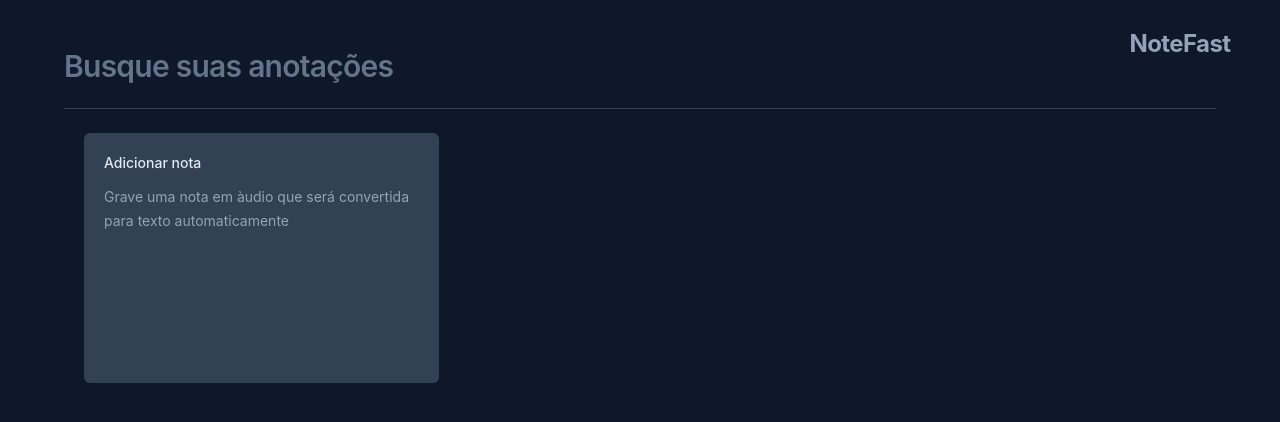
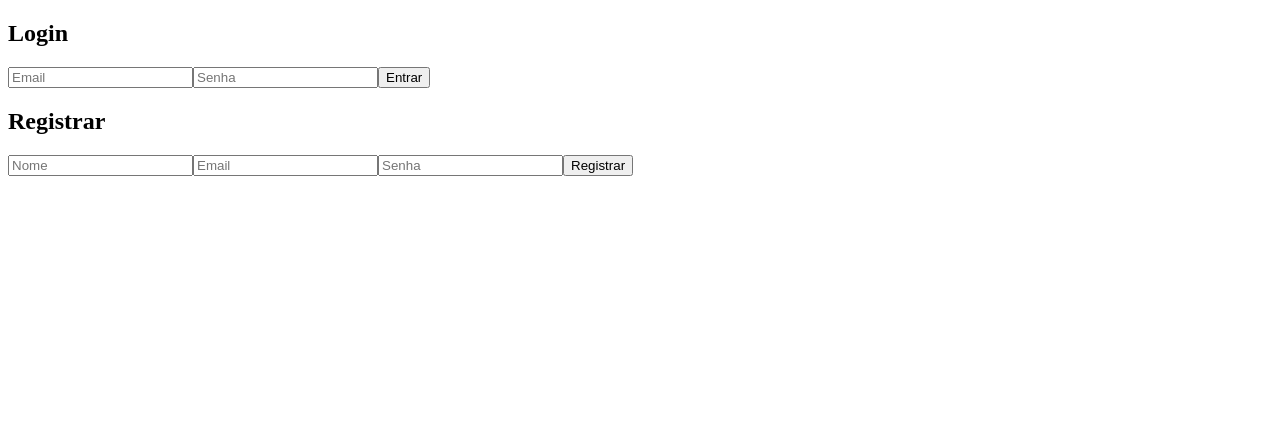
Before and after one commit to EdsonGaspar/notepad, a React (Vite) app: page / in a window 1280 px wide. Shown: the top 422 px of the page. Built offline with nearby package versions, Linux system fonts and the light colour scheme.

Commit message:
Feat: Esta a registar e a rota entre os components.

```diff
--- a/src/app.tsx
+++ b/src/app.tsx
@@ -1,119 +1,35 @@
-import { ChangeEvent, useState } from "react";
-// import logo from "./assets/logo-nlw-expert.svg";
-import { AddNoteCard } from "./components/new-note-card";
-import { NoteCard } from "./components/note-card";
-import "./index.css";
+import React, { useState } from "react";
+import Register from "./components/register";
+import Login from "./components/logint";
+import ProtectedPage from "./components/protected-page";
 
-// const K = {
-//   date: new Date(),
-//   content: "Primeiro conteudo, explicado.",
-// };
-interface Note {
-  id: string;
-  date: Date;
-  content: string;
-}
-export function App() {
-  const [onSearch, setOnSearch] = useState("");
-  const [notas, setNotas] = useState<Note[]>(() => {
-    const noteOnStorage = localStorage.getItem("note");
-    if (noteOnStorage) {
-      return JSON.parse(noteOnStorage);
-    }
-    return [];
-  });
+const App: React.FC = () => {
+  const [isAuthenticated, setIsAuthenticated] = useState(false);
+  const [currentUser, setCurrentUser] = useState("");
 
-  function onNoteCreated(content: string) {
-    const newNote = {
-      id: crypto.randomUUID(),
-      date: new Date(),
-      content,
-    };
-
-    const notasArray = [newNote, ...notas];
-
-    setNotas(notasArray);
-
-    localStorage.setItem("note", JSON.stringify(notasArray));
-  }
-
-  function onNoteDeleted(id: string) {
-    const notaDeleted = notas.filter((nota) => {
-      return nota.id !== id;
-    });
-
-    setNotas(notaDeleted);
-
-    localStorage.setItem("note", JSON.stringify(notaDeleted));
-  }
-
-  function onNoteUpdated(id: string, content: string) {
-    const notaUpdated = notas.map((nota) => {
-      if (nota.id === id) {
-        return { ...nota, content };
-      }
-      return nota;
-    });
-
-    setNotas(notaUpdated);
-
-    localStorage.setItem("note", JSON.stringify(notaUpdated));
-
-    console.log(notaUpdated);
-  }
-
-  // function editNote(id: string) {
-  //   const nota = notas.find((nota) => nota.id === id);
-
-  //   console.log(nota);
-  // }
-
-  function handleSearch(event: ChangeEvent<HTMLInputElement>) {
-    const query = event.target.value;
-
-    setOnSearch(query);
-  }
-
-  // console.log(onSearch);
-
-  const filtereNotes =
-    onSearch !== ""
-      ? notas.filter((note) =>
-          note.content
-            .toLocaleLowerCase()
-            .includes(onSearch.toLocaleLowerCase())
-        )
-      : notas;
+  const handleRegisterSuccess = () => setIsAuthenticated(false);
+  const handleLoginSuccess = (name: string) => {
+    setCurrentUser(name);
+    setIsAuthenticated(true);
+  };
+  const handleLogout = () => {
+    setCurrentUser("");
+    setIsAuthenticated(false);
+  };
 
   return (
-    <div className="max-w-6xl mx-auto my-12 space-y-6 px-5 lg:px-0">
-      {/* <img src={logo} alt="NLW Expert logo" /> */}
-      <p className="text-2xl text-center text-slate-400 font-bold py-2 px-4 tracking-tight cursor-pointer hover:text-slate-200 transition-all hover:rounded-lg w-40 absolute top-5 right-5 hover:scale-105 duration-300 ">
-        <span>NoteFast</span>
-      </p>
-      <form className="w-full">
-        <input
-          type="text"
-          placeholder="Busque suas anotações"
-          className="w-full bg-transparent text-3xl font-semibold tracking-tight placeholder:text-slate-500 outline-none"
-          onChange={handleSearch}
-        />
-      </form>
-      <div className="h-px bg-slate-700"></div>
+    <div>
+      {!isAuthenticated ? (
+        <>
+          <Login onLoginSuccess={handleLoginSuccess} />
 
-      <div className="grid grid-cols-1 md:grid-cols-2 md:px-5 lg:grid-cols-3 gap-6 auto-rows-[250px]">
-        <AddNoteCard onNoteCreated={onNoteCreated} />
-        {filtereNotes.map((note) => {
-          return (
-            <NoteCard
-              key={note.id}
-              note={note}
-              onNoteDeleted={onNoteDeleted}
-              onNoteUpdated={onNoteUpdated}
-            />
-          );
-        })}
-      </div>
+          <Register onRegisterSuccess={handleRegisterSuccess} />
+        </>
+      ) : (
+        <ProtectedPage onLogout={handleLogout} name={currentUser} />
+      )}
     </div>
   );
-}
+};
+
+export default App;
--- /dev/null
+++ b/src/components/logint.tsx
@@ -0,0 +1,52 @@
+import React, { useState } from "react";
+
+interface Props {
+  onLoginSuccess: (name: string) => void;
+}
+
+const Login: React.FC<Props> = ({ onLoginSuccess }) => {
+  const [email, setEmail] = useState("");
+  const [password, setPassword] = useState("");
+
+  const handleSubmit = (e: React.FormEvent) => {
+    e.preventDefault();
+
+    const user = localStorage.getItem(email);
+    if (!user) {
+      alert("Usuário não encontrado!");
+      return;
+    }
+
+    const parsedUser = JSON.parse(user);
+    if (parsedUser.password !== password) {
+      alert("Senha incorreta!");
+      return;
+    }
+
+    alert("Login bem-sucedido!");
+    onLoginSuccess(parsedUser.name);
+  };
+
+  return (
+    <form onSubmit={handleSubmit}>
+      <h2>Login</h2>
+      <input
+        type="email"
+        placeholder="Email"
+        value={email}
+        onChange={(e) => setEmail(e.target.value)}
+        required
+      />
+      <input
+        type="password"
+        placeholder="Senha"
+        value={password}
+        onChange={(e) => setPassword(e.target.value)}
+        required
+      />
+      <button type="submit">Entrar</button>
+    </form>
+  );
+};
+
+export default Login;
--- /dev/null
+++ b/src/components/protected-page.tsx
@@ -0,0 +1,17 @@
+import React from "react";
+
+interface Props {
+  name: string;
+  onLogout: () => void;
+}
+
+const ProtectedPage: React.FC<Props> = ({ name, onLogout }) => {
+  return (
+    <div>
+      <h2>Bem-vindo, {name}!</h2>
+      <button onClick={onLogout}>Sair</button>
+    </div>
+  );
+};
+
+export default ProtectedPage;
--- /dev/null
+++ b/src/components/register.tsx
@@ -0,0 +1,64 @@
+import React, { useState } from "react";
+
+interface User {
+  name: string;
+  email: string;
+  password: string;
+}
+
+const Register: React.FC<{ onRegisterSuccess: () => void }> = ({
+  onRegisterSuccess,
+}) => {
+  const [form, setForm] = useState<User>({ name: "", email: "", password: "" });
+
+  const handleChange = (e: React.ChangeEvent<HTMLInputElement>) => {
+    const { name, value } = e.target;
+    setForm((prev) => ({ ...prev, [name]: value }));
+  };
+
+  const handleSubmit = (e: React.FormEvent) => {
+    e.preventDefault();
+    const existingUser = localStorage.getItem(form.email);
+    if (existingUser) {
+      alert("Usuário já registrado com esse email!");
+      return;
+    }
+
+    localStorage.setItem(form.email, JSON.stringify(form));
+    alert("Registro bem-sucedido! Faça login.");
+    onRegisterSuccess();
+  };
+
+  return (
+    <form onSubmit={handleSubmit}>
+      <h2>Registrar</h2>
+      <input
+        type="text"
+        name="name"
+        placeholder="Nome"
+        value={form.name}
+        onChange={handleChange}
+        required
+      />
+      <input
+        type="email"
+        name="email"
+        placeholder="Email"
+        value={form.email}
+        onChange={handleChange}
+        required
+      />
+      <input
+        type="password"
+        name="password"
+        placeholder="Senha"
+        value={form.password}
+        onChange={handleChange}
+        required
+      />
+      <button type="submit">Registrar</button>
+    </form>
+  );
+};
+
+export default Register;
--- a/src/main.tsx
+++ b/src/main.tsx
@@ -1,6 +1,6 @@
 import { StrictMode } from "react";
 import { createRoot } from "react-dom/client";
-import { App } from "./app.tsx";
+import App from "./app";
 import { Toaster } from "sonner";
 
 createRoot(document.getElementById("root")!).render(
```
Also changed, not shown: src/components/start.tsx (added, +119 -0 lines).
